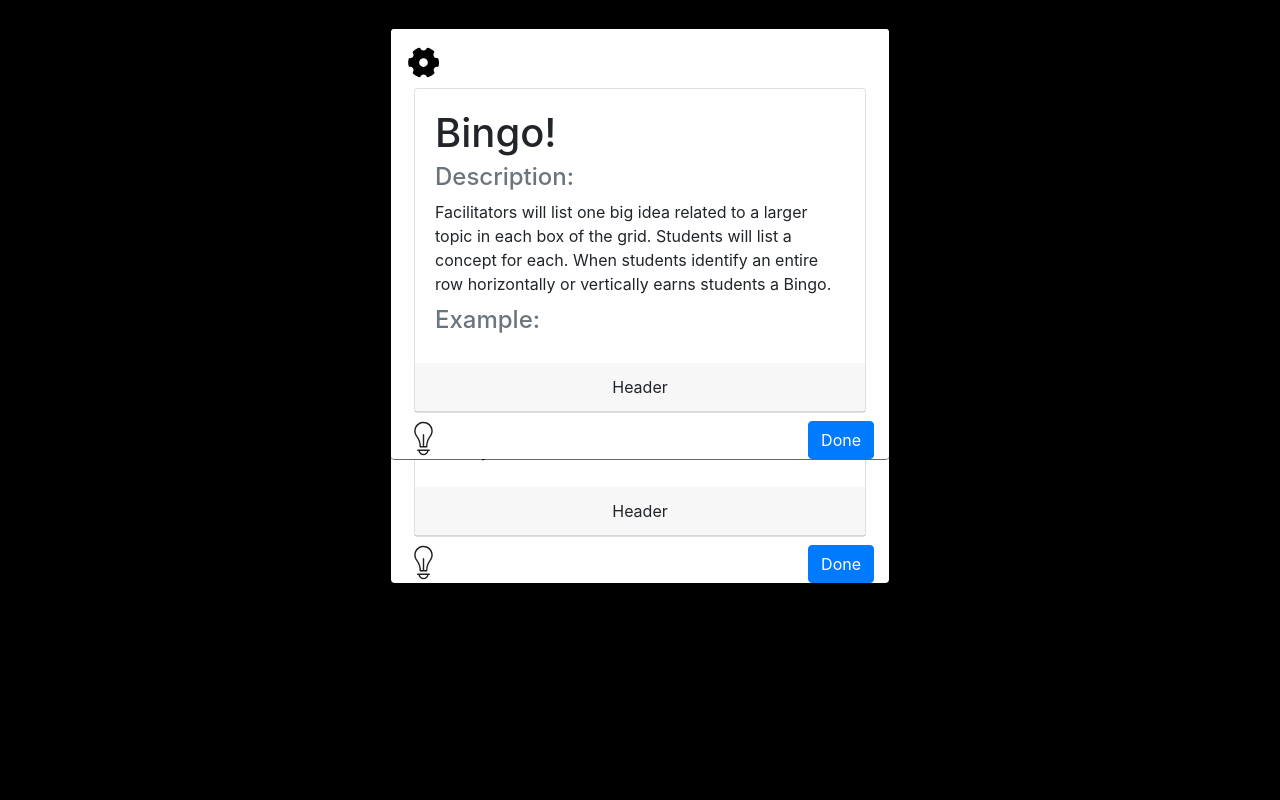
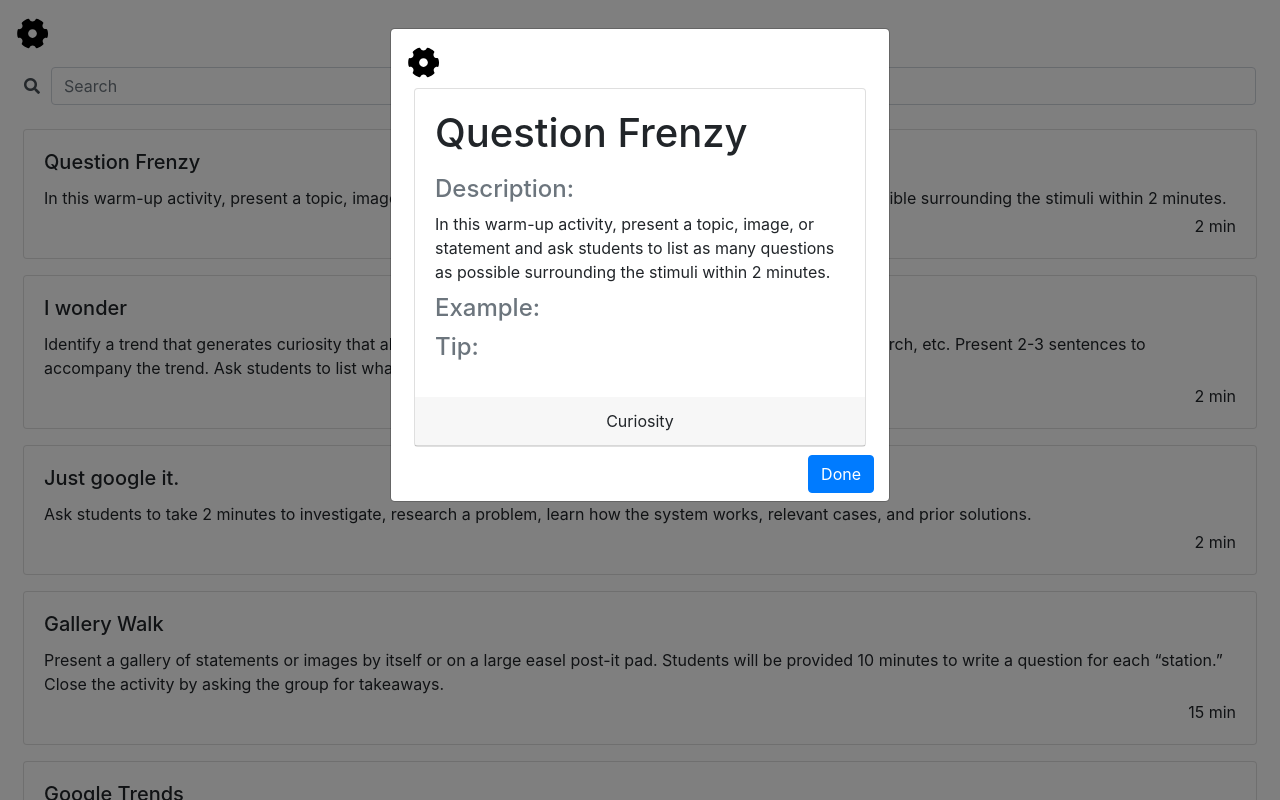
Before and after one commit to willmao1/Flash-Card-UI, a React (Create React App) app: page / in a window 1280 px wide. Both pictures are taken after a click on the element 640 px from the left and 194 px from the top of the page. Shown: the top 800 px of the page. Built offline with nearby package versions, Linux system fonts and the light colour scheme.

Commit message:
fixed modal issue and added categories

```diff
--- /dev/null
+++ b/src/components/CardModal.js
@@ -0,0 +1,55 @@
+import React,  { useState } from "react";
+import Button from 'react-bootstrap/Button';
+import Container from "react-bootstrap/Container";
+import Row from "react-bootstrap/Row";
+import Col from "react-bootstrap/Col";
+import Card from "react-bootstrap/Card";
+import Modal from 'react-bootstrap/Modal';
+import cog from "../images/settings-cog.svg";
+function CardModal( {show, id, handleClose, micromoment} ) {
+    const Categories = {
+      0: "Curiosity",
+      1: "Connections"
+    }
+    return(
+
+        <Modal show={show === id} onHide={handleClose}>
+          <Container fluid className="mt-3">
+          <Row>
+              <Col>
+                <img src={cog} width="35" />
+              </Col>
+          </Row>
+          <Row>
+              <Col>
+                <Card className="m-2 overlay-gradient">
+                  <Card.Body className = "overlay-content ">
+                    <Card.Title className = "fs-1 mb-4" >{micromoment.title}</Card.Title>
+                    <Card.Subtitle className="mb-2 text-muted fs-4">Description:</Card.Subtitle>
+                    <Card.Text className="mb-3">
+                      {micromoment.description}
+                    </Card.Text>
+                    <Card.Subtitle className="mb-2 text-muted fs-4">Example:</Card.Subtitle>
+                    <Card.Text className="mb-3">
+                      {micromoment.example}
+                    </Card.Text>
+                    <Card.Subtitle className="mb-2 text-muted fs-4">Tip:</Card.Subtitle>
+                    <Card.Text className="mb-3">
+                      {micromoment.tip}
+                    </Card.Text>
+                  </Card.Body>
+                  <Card.Header className="text-center">{Categories[micromoment.category]}</Card.Header>
+                </Card>
+              </Col>
+          </Row>
+          <Row>
+              <Col>
+                <Button onClick = {handleClose} className="float-right mb-2" >Done</Button>
+              </Col>
+          </Row>
+          </Container>
+        </Modal>
+
+    )
+}
+export default CardModal
--- a/src/components/MicromomentPreviewCard.js
+++ b/src/components/MicromomentPreviewCard.js
@@ -5,7 +5,7 @@ function MicromomentPreviewCard({ micromoment }) {
     <Card className="m-2">
       <Card.Body>
         <Card.Title>{micromoment.title}</Card.Title>
-        <Card.Text className="text-truncate mb-1">
+        <Card.Text className="mb-1">
           {micromoment.description}
         </Card.Text>
         <Card.Text className="text-right">{micromoment.time} min</Card.Text>
--- a/src/components/TipModal.js
+++ /dev/null
@@ -1,28 +0,0 @@
-import React,  { useState } from "react";
-import Button from 'react-bootstrap/Button';
-import Modal from 'react-bootstrap/Modal';
-import lightBulb from '../images/light-bulb.svg'
-function TipModal( {tip} ) {
-    const [show, setShow] = useState(false);
-    const handleClose = () => setShow(false);
-    const handleShow = () => setShow(true);
-    return(
-        <>
-        <div className = "bg-image hover-overlay ripple shadow-1-strong rounded" data-mdb-ripple-color="light">
-          <img src={lightBulb}  className="float-left w-10" onClick={handleShow} width="35"/>
-          <a href="#!">
-              <div class="mask" style={{"background-color": "hsla(0, 0%, 98%, 0.2)"}}></div>
-          </a>
-        </div>
-        <Modal show={show} onHide={handleClose}>
-        <Modal.Body>{tip}</Modal.Body>
-        <Modal.Footer>
-          <Button variant="secondary" onClick={handleClose}>
-            Close
-          </Button>
-        </Modal.Footer>
-      </Modal>
-      </>
-    )
-}
-export default TipModal
--- a/src/micromoment-data.json
+++ b/src/micromoment-data.json
@@ -3,7 +3,9 @@
     "id": 1,
     "title": "Question Frenzy",
     "description": "In this warm-up activity, present a topic, image, or statement and ask students to list as many questions as possible surrounding the stimuli within 2 minutes.",
-    "time": 2
+    "time": 2,
+    "category":0
+
   },
   {
     "id": 2,
@@ -11,42 +13,56 @@
     "description": "Identify a trend that generates curiosity that also can provide a potential implication related to technology, research, etc. Present 2-3 sentences to accompany the trend. Ask students to list what they wonder within the given timeframe.",
     "example": "The confluence of social acceptance and access to technology has created a phenomenon in individual trends. An associated graphic is included in the activity.",
     "time": 2,
-    "tip":"The activity can be expanded to introduce a research topic or be used as a class opener."
+    "tip":"The activity can be expanded to introduce a research topic or be used as a class opener.",
+    "category":0
+
   },
   {
     "id": 3,
     "title": "Just google it.",
     "description": "Ask students to take 2 minutes to investigate, research a problem, learn how the system works, relevant cases, and prior solutions.",
-    "time": 2
+    "time": 2,
+    "category":0
+
   },
   {
     "id": 4,
     "title": "Gallery Walk",
     "description": "Present a gallery of statements or images by itself or on a large easel post-it pad. Students will be provided 10 minutes to write a question for each “station.” Close the activity by asking the group for takeaways.",
-    "time": 15
+    "time": 15,
+    "category":0
+
   },
   {
     "id": 5,
     "title": "Google Trends",
     "description": "Using Google Trends, students use this data online exploration tool to understand relevant topics that are being searched.",
-    "time": 15
+    "time": 15,
+    "category":0
+
   },
   {
     "id": 6,
     "title": "On the contrary",
     "description": "Present a statement that will spark curiosity. Split groups into teams of 2-3 and ask them to research their stance with facts to support their stance. In a structured manner, students debate the topic.",
-    "time": 30
+    "time": 30,
+    "category":0
+
   },
   {
     "id": 7,
     "title": "Painstorming",
     "description": "Present to students a concept, process, or product that lends itself to many “pains”. Ask students to take 5 minutes to list as many “pains” they have observed in this topic, concept, or product.",
-    "time": 2
+    "time": 2,
+    "category":1
+
   },
   {
     "id": 8,
     "title": "Bingo!",
     "description": "Facilitators will list one big idea related to a larger topic in each box of the grid. Students will list a concept for each. When students identify an entire row horizontally or vertically earns students a Bingo.",
-    "time": 15
+    "time": 15,
+    "category":1
+
   }
 ]
--- a/src/pages/CardPage.js
+++ b/src/pages/CardPage.js
@@ -5,7 +5,7 @@ import Modal from 'react-bootstrap/Modal';
 import Row from "react-bootstrap/Row";
 import Col from "react-bootstrap/Col";
 import cog from "../images/settings-cog.svg"
-import TipModal from "../components/TipModal";
+import TipModal from "../components/CardModal";
 function CardPage({micromoment, handleShow}) {
 
   return (
--- a/src/pages/SearchPage.js
+++ b/src/pages/SearchPage.js
@@ -7,17 +7,16 @@ import Col from "react-bootstrap/Col";
 import MicromomentPreviewCard from "../components/MicromomentPreviewCard";
 import SearchBar from "../components/SearchBar";
 import MICROMOMENT_DATA from "../micromoment-data.json";
-import Card from "react-bootstrap/Card";
-import Button from "react-bootstrap/Button"
-import Modal from 'react-bootstrap/Modal';
-import TipModal from "../components/TipModal";
+import CardModal from "../components/CardModal";
 import cog from "../images/settings-cog.svg";
 
 function SearchPage({handlerFunc}) {
   const [searchQuery, setSearchQuery] = useState("");
-  const [show, setShow] = useState(false);
-  const handleClose = () => setShow(false);
-  const handleShow = () => setShow(true);
+  const [show, setShow] = useState(null);
+  const handleClose = () => setShow(null);
+  const handleShow = (e, id) => {
+    setShow(id);
+  }
 
   const onSearchChange = (e) => setSearchQuery(e.target.value);
   return (
@@ -35,46 +34,12 @@ function SearchPage({handlerFunc}) {
           micromoment.title.toLowerCase().includes(searchQuery.toLowerCase())
         ).map((micromoment) => (
           <>
-          <Row onClick={handleShow}>
+          <Row onClick={(e) => handleShow(e,micromoment.id)}>
             <Col>
               <MicromomentPreviewCard   micromoment={micromoment} />
             </Col>
           </Row>
-          <Modal show={show} onHide={handleClose}>
-          <Container fluid className="mt-3">
-          <Row>
-              <Col>
-                <img src={cog} width="35" />
-              </Col>
-          </Row>
-          <Row>
-              <Col>
-                <Card className="m-2 overlay-gradient">
-                  <Card.Body className = "overlay-content ">
-                    <Card.Title className = "fs-1" >{micromoment.title}</Card.Title>
-                    <Card.Subtitle className="mb-2 text-muted fs-4">Description:</Card.Subtitle>
-                    <Card.Text className="mb-3">
-                      {micromoment.description}
-                    </Card.Text>
-                    <Card.Subtitle className="mb-2 text-muted fs-4">Example:</Card.Subtitle>
-                    <Card.Text className="mb-1">
-                      {micromoment.example}
-                    </Card.Text>
-                  </Card.Body>
-                  <Card.Header className="text-center">Header</Card.Header>
-                </Card>
-              </Col>
-          </Row>
-          <Row>
-              <Col>
-                <TipModal tip = {micromoment.tip}/>
-              </Col>
-              <Col>
-                <Button onClick = {handleClose} className="float-right">Done</Button>
-              </Col>
-          </Row>
-          </Container>
-        </Modal>
+          <CardModal id = {micromoment.id} handleClose = {handleClose} show = {show} micromoment = {micromoment}/>
         </>
         ))}
       </Container>
```
